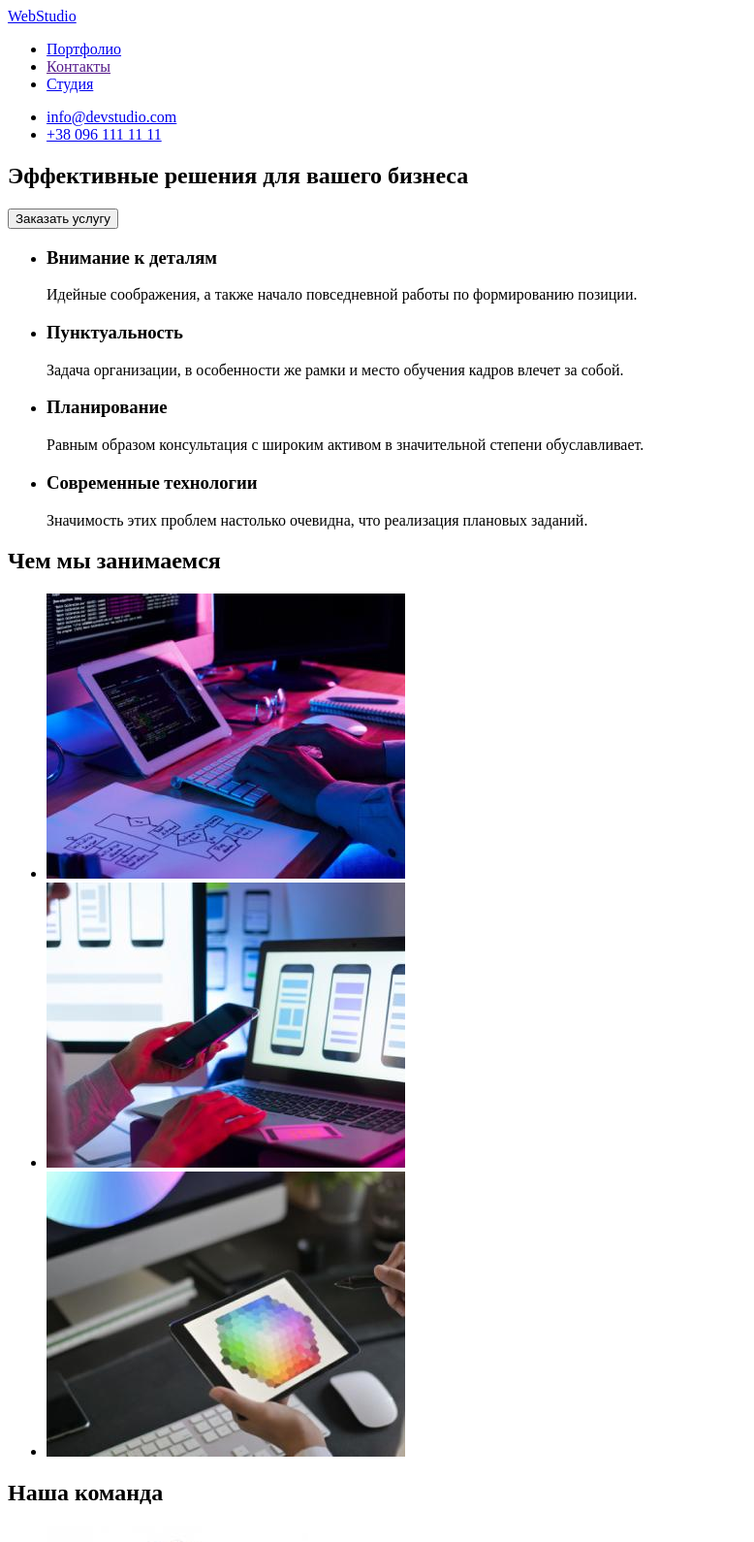
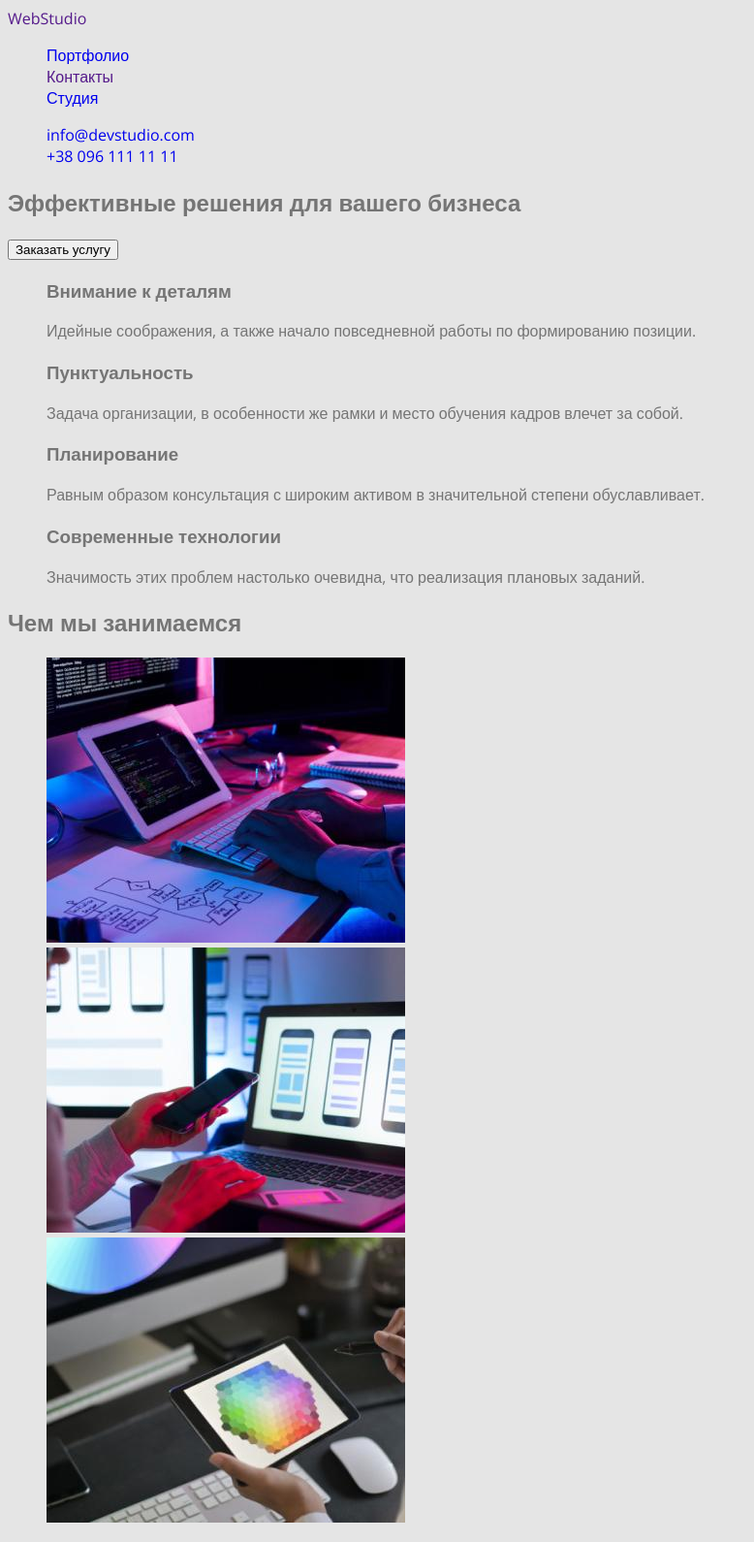
Before and after one commit to vla1975/goit-markup-hw-02, a plain HTML site: page index.html in a window 1280 px wide. Shown: the top 1590 px of the page at 97% size, without its empty margins (0-778 px from the left). Drawn offline with nearby package versions, Linux system fonts and the light colour scheme.

Commit message:
add class

```diff
--- a/css/styles.css
+++ b/css/styles.css
@@ -0,0 +1,20 @@
+body {
+  background: #e5e5e5;
+  color: #757575;
+  font-family: Open Sans, sans-serif;
+}
+
+.list {
+  list-style: none;
+}
+
+.link {
+  text-decoration: none;
+}
+.logo {
+  color: #2196f3;
+}
+
+.logo-accent {
+  color: #000000;
+}
--- a/index.html
+++ b/index.html
@@ -13,112 +13,114 @@
     />
     <link rel="stylesheet" href="./css/styles.css" />
   </head>
-  <body>
-    <header>
-      <nav>
-        <a href="/">WebStudio</a>
-        <ul>
-          <li><a href="/portfolio.html">Портфолио</a></li>
-          <li><a href="">Контакты</a></li>
-          <li><a href="/index.html">Студия</a></li>
+  <body class="page">
+    <header class="header">
+      <nav class="header-nav">
+            <a class="header-logo link" href="" lang="en"
+            >Web<span class="header-logo-accent">Studio</span></a>
+        <ul class="header-menu list">
+          <li class="header-item"><a class="header-link link" href="/portfolio.html">Портфолио</a></li>
+          <li class="header-item"><a class="header-link link" href="">Контакты</a></li>
+          <li class="header-item""><a class="header-link link" href="/index.html">Студия</a></li>
         </ul>
       </nav>
-      <ul>
-        <li><a href="mailto:info@devstudio.com">info@devstudio.com</a></li>
-        <li><a href="tel:+380961111111">+38 096 111 11 11</a></li>
+      <ul class="header-contact list">
+        <li class="header-contact-item" ><a href="mailto:info@devstudio.com" class="header-tel link">info@devstudio.com</a></li>
+        <li class="header-contact-item"><a href="tel:+380961111111" class="header-mail link">+38 096 111 11 11</a></li>
       </ul>
     </header>
     <main>
-      <section>
-        <h1>Эффективные решения для вашего бизнеса</h1>
-        <button type="button">Заказать услугу</button>
+      <section class="hero">
+        <h1 class="hero-pre-title">Эффективные решения для вашего бизнеса</h1>
+        <button class="hero-btn" type="button">Заказать услугу</button>
       </section>
       <section>
-        <ul>
-          <li>
-            <h3>Внимание к деталям</h3>
-            <p>
+        <ul class="hero-list list">
+          <li class="hero-item">
+            <h3 class="hero-title list">Внимание к деталям</h3>
+            <p class="hero-after-title">
               Идейные соображения, а также начало повседневной работы по
               формированию позиции.
             </p>
           </li>
-          <li>
-            <h3>Пунктуальность</h3>
-            <p>
+          <li class="hero-item">
+            <h3 class="hero-title">Пунктуальность</h3>
+            <p class="hero-after-title">
               Задача организации, в особенности же рамки и место обучения кадров
               влечет за собой.
             </p>
           </li>
-          <li>
-            <h3>Планирование</h3>
-            <p>
+          <li class="hero-item">
+            <h3 class="hero-title">Планирование</h3>
+            <p class="hero-after-title">
               Равным образом консультация с широким активом в значительной
               степени обуславливает.
             </p>
           </li>
-          <li>
-            <h3>Современные технологии</h3>
-            <p>
+          <li class="hero-item">
+            <h3 class="hero-title">Современные технологии</h3>
+            <p class="hero-after-title">
               Значимость этих проблем настолько очевидна, что реализация
               плановых заданий.
             </p>
           </li>
         </ul>
       </section>
-      <section>
-        <h2>Чем мы занимаемся</h2>
-        <ul>
-          <li>
+      <section class="work">
+        <h2 class="work-title">Чем мы занимаемся</h2>
+        <ul class="work-list list">
+          <li class="work-item">
             <img src="./images/img.jpg" alt="Фото планування" width="370" />
           </li>
-          <li>
+          <li class="work-item">
             <img src="./images/img1.jpg" alt="Фото телефон" width="370" />
           </li>
-          <li>
+          <li class="work-item">
             <img src="./images/img2.jpg" alt="Фото планшет" width="370" />
           </li>
         </ul>
       </section>
-      <section>
-        <h2>Наша команда</h2>
-        <ul>
-          <li>
-            <img src="./images/img_team.jpg" alt="Фото Игорь" width="270" />
-            <h3>Игорь Демьяненко</h3>
-            <p>Product Designer</p>
+      <section class="team">
+        <h2 class="team-title" >Наша команда</h2>
+        <ul class="team-list link" >
+          <li class="team-item">
+            <img class="team-img" src="./images/img_team.jpg" alt="Фото Игорь" width="270" />
+            <h3 class="team-name">Игорь Демьяненко</h3>
+            <p class="team-profession">Product Designer</p>
           </li>
           <li>
-            <img src="./images/img_team1.jpg" alt="Фото Ольга" width="270" />
-            <h3>Ольга Репина</h3>
-            <p>Frontend Developer</p>
+            <img class="team-img" src="./images/img_team1.jpg" alt="Фото Ольга" width="270" />
+            <h3 class="team-name">Ольга Репина</h3>
+            <p class="team-profession">Frontend Developer</p>
           </li>
           <li>
-            <img src="./images/img_team2.jpg" alt="Фото Николай" width="270" />
-            <h3>Николай Тарасов</h3>
-            <p>Marketing</p>
+            <img class="team-img" src="./images/img_team2.jpg" alt="Фото Николай" width="270" />
+            <h3 class="team-name">Николай Тарасов</h3>
+            <p class="team-profession">Marketing</p>
           </li>
           <li>
-            <img src="./images/img_team3.jpg" alt="Фото Михаил" width="270" />
-            <h3>Михаил Ермаков</h3>
-            <p>UI Designer</p>
+            <img class="team-img" src="./images/img_team3.jpg" alt="Фото Михаил" width="270" />
+            <h3 class="team-name">Михаил Ермаков</h3>
+            <p class="team-profession">UI Designer</p>
           </li>
         </ul>
       </section>
     </main>
-    <footer>
-      <a href="/">WebStudio</a>
-      <address>
-        <ul>
-          <li>
+    <footer class="footer">
+      <a class="footer-logo-link link" href="" lang="en"
+            >Web<span class="header-logo-accent">Studio</span></a>
+      <address class="footer-adress">
+        <ul class="footer-adress-list list">
+          <li class="footer-adress-item">
             <a
               href="https://bit.ly/3pXMvUd"
               target="_blank"
-              rel="noopener noreferrer noffollow"
+              rel="noopener noreferrer noffollow" class="footer-adress-link link"
               >г. Киев, пр-т Леси Украинки, 26</a
             >
           </li>
-          <li><a href="mailto:info@example.com"></a>info@example.com</li>
-          <li><a href="tel:+380991111111"></a>+38 099 111 11 11</li>
+          <li class="footer-adress-mail"><a href="mailto:info@example.com"></a>info@example.com</li>
+          <li class="footer-adress-tel"><a href="tel:+380991111111"></a>+38 099 111 11 11</li>
         </ul>
       </address>
     </footer>
```
Also changed, not shown: portfolio.html (+3 -1 lines).
